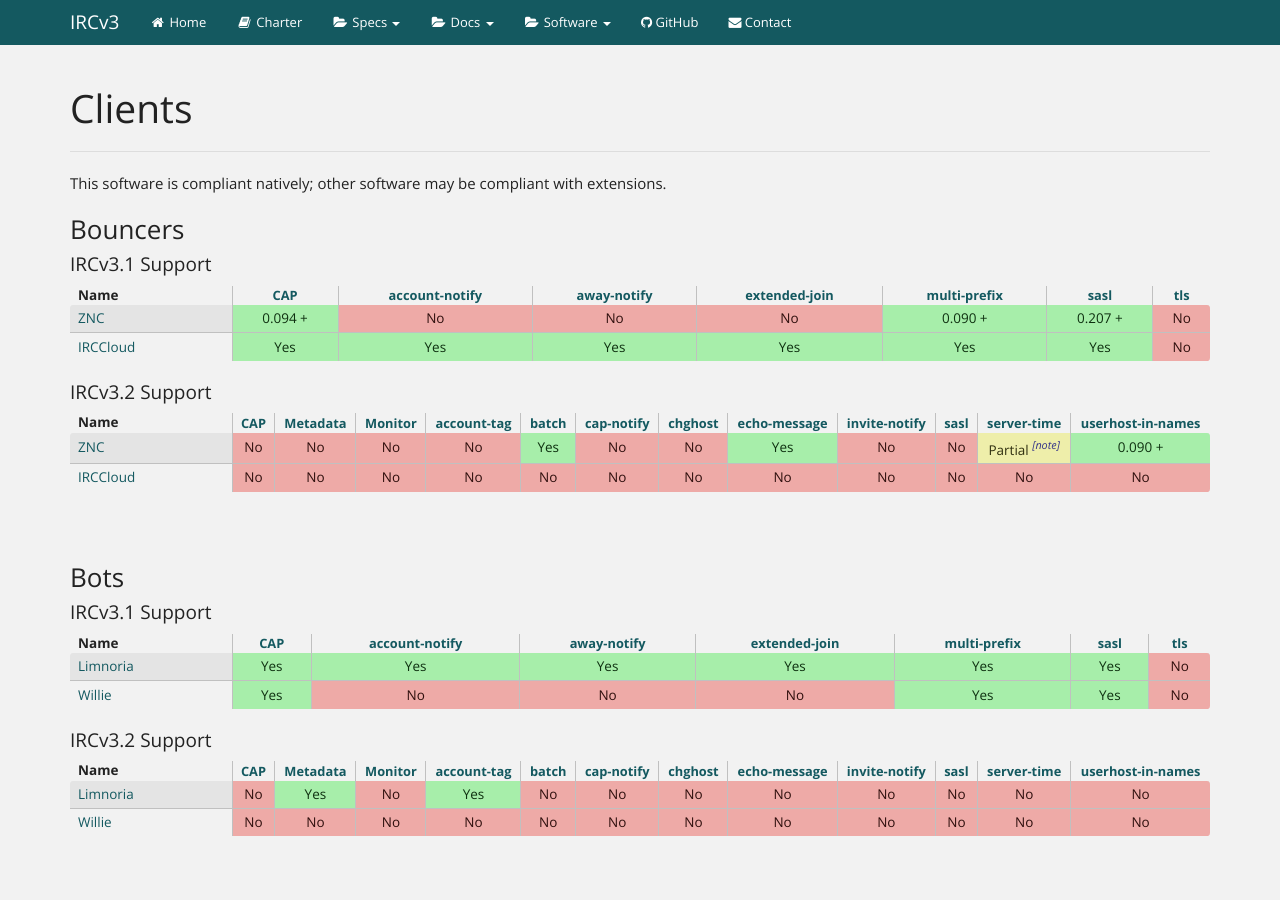
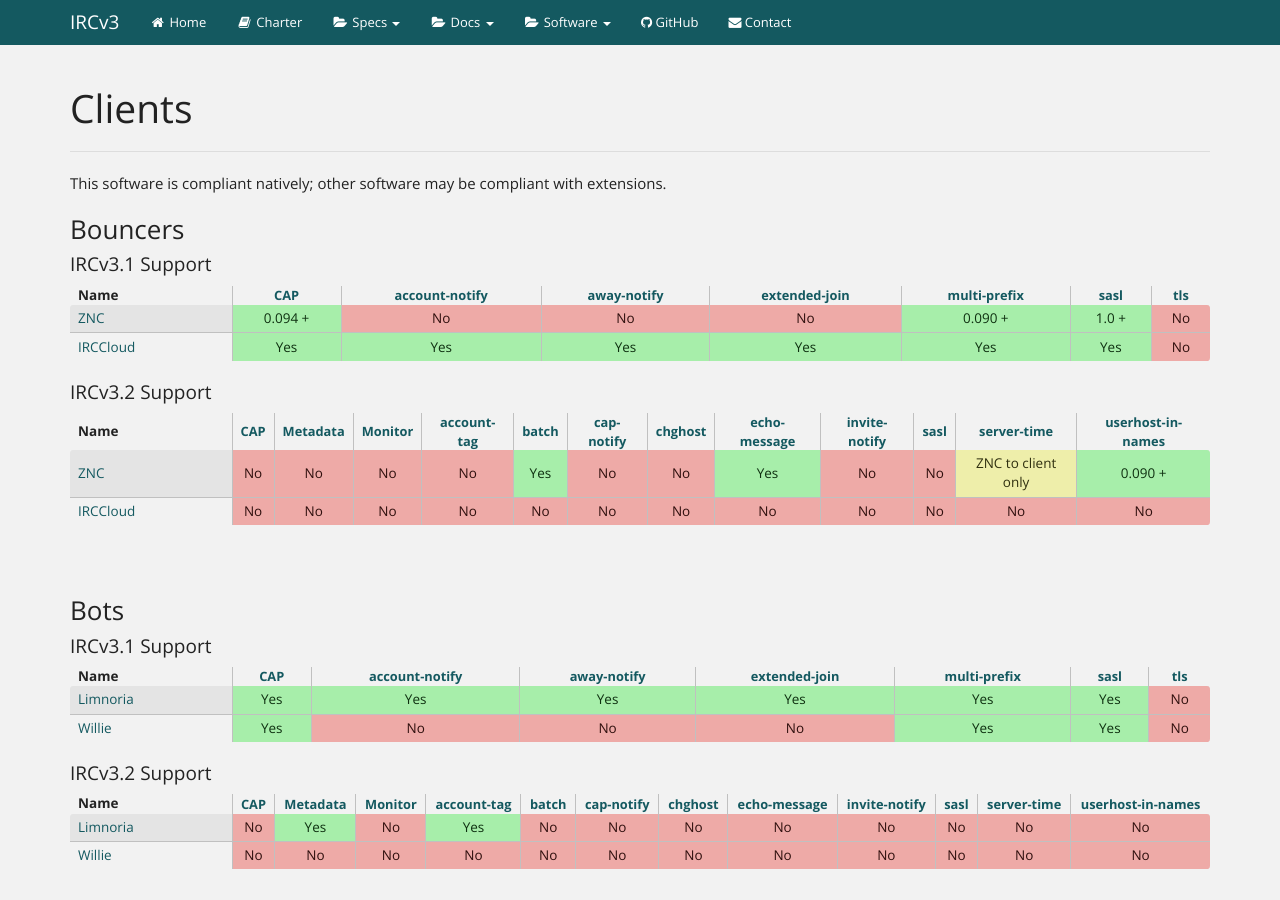
Before and after one commit to ircv3/ircv3.github.io, a Jekyll site: the page built from software/clients.md, in a window 1280 px wide and 900 px high. Built offline with Jekyll 4.4.1, drawn with Linux system fonts in a browser that asks for light colours.

Commit message:
software: Simplify capability display, fix ZNC versions

```diff
--- a/_data/sw_clients.yml
+++ b/_data/sw_clients.yml
@@ -6,15 +6,14 @@
         v3.1:
           cap: 0.094 +
           multi-prefix: 0.090 +
-          sasl: 0.207 +
+          sasl: 1.0 +
         v3.2:
           userhost-in-names: 0.090 +
           echo-message:
           batch:
       partial:
         v3.2:
-          server-time:
-            note: Only client-ZNC side, not ZNC-server side
+          server-time: ZNC to client only
     - name: IRCCloud
       link: https://www.irccloud.com
       support:
--- /dev/null
+++ b/_includes/show_capability.html
@@ -0,0 +1,21 @@
+{% if capab %}
+    {% if capab.status %}
+        {{ capab.status }}
+    {% elsif capab.note %}
+        {{ default }}
+    {% else %}
+        {{ capab }}
+    {% endif %}
+    {% if capab.note %}
+        <note>
+            <desc>
+                [note]
+            </desc>
+            <box><box>
+                {{ capab.note }}
+            </box></box>
+        </note>
+    {% endif %}
+{% else %}
+    {{ default }}
+{% endif %}
--- a/_includes/software_list.html
+++ b/_includes/software_list.html
@@ -33,46 +32,21 @@
                 {% if sw.dead %}<span class="dead-software">dead</span>{% endif %}
             </td>
             {% for ext in irc_ver[1].specs %}
-            <td colgroup="2" class="support {% if sw.support[irc_verkey] contains ext[0] %}supported{% elsif sw.partial[irc_verkey] contains ext[0] %}partial{% else %}unsupported{% endif %}">
-                {% capture ext_name %}{{ ext[0] }}{% endcapture %}
-                {% if sw.support[irc_verkey] contains ext[0] %}
-                    {% if sw.support[irc_verkey][ext_name] %}
-                        {{ sw.support[irc_verkey][ext_name] }}
-                    {% else %}
-                        Yes
-                    {% endif %}
-                {% elsif sw.partial[irc_verkey] contains ext[0] %}
-                    {% if sw.partial[irc_verkey][ext_name] %}
-                        {% if sw.partial[irc_verkey][ext_name].status %}
-                            {{ sw.partial[irc_verkey][ext_name].status }}
-                        {% elsif sw.partial[irc_verkey][ext_name] contains "note" %}
-                            Partial
-                        {% else %}
-                            {{ sw.partial[irc_verkey][ext_name] }}
-                        {% endif %}
-                        {% if sw.partial[irc_verkey][ext_name].note %}
-                            <note>
-                                <desc>
-                                    [note]
-                                </desc>
-                                <box><box>
-                                    {{ sw.partial[irc_verkey][ext_name].note }}
-                                </box></box>
-                            </note>
-                        {% endif %}
-                    {% else %}
-                        Partial
-                    {% endif %}
+            {% capture ext_name %}{{ ext[0] }}{% endcapture %}
+            <td colgroup="2" class="support {% if sw.support[irc_verkey] contains ext_name %}supported{% elsif sw.partial[irc_verkey] contains ext_name %}partial{% else %}unsupported{% endif %}">
+                {% if sw.support[irc_verkey] contains ext_name %}
+                    {% assign capab = sw.support[irc_verkey][ext_name] %}
+                    {% assign default = 'Yes' %}
+                    {% include show_capability.html %}
+                {% elsif sw.partial[irc_verkey] contains ext_name %}
+                    {% assign capab = sw.partial[irc_verkey][ext_name] %}
+                    {% assign default = 'Partial' %}
+                    {% include show_capability.html %}
                 {% else %}
                     No
                 {% endif %}
             </td>
             {% endfor %}
-            <!-- <td colgroup="3">
-                {% for extension in sw.extensions %}
-                    {% include extension.html %}
-                {% endfor %}
-            </td> -->
         </tr>
         {% endfor %}
     </tbody>
```
Also changed, not shown: other parts of _includes/software_list.html (+0 -1 lines).
